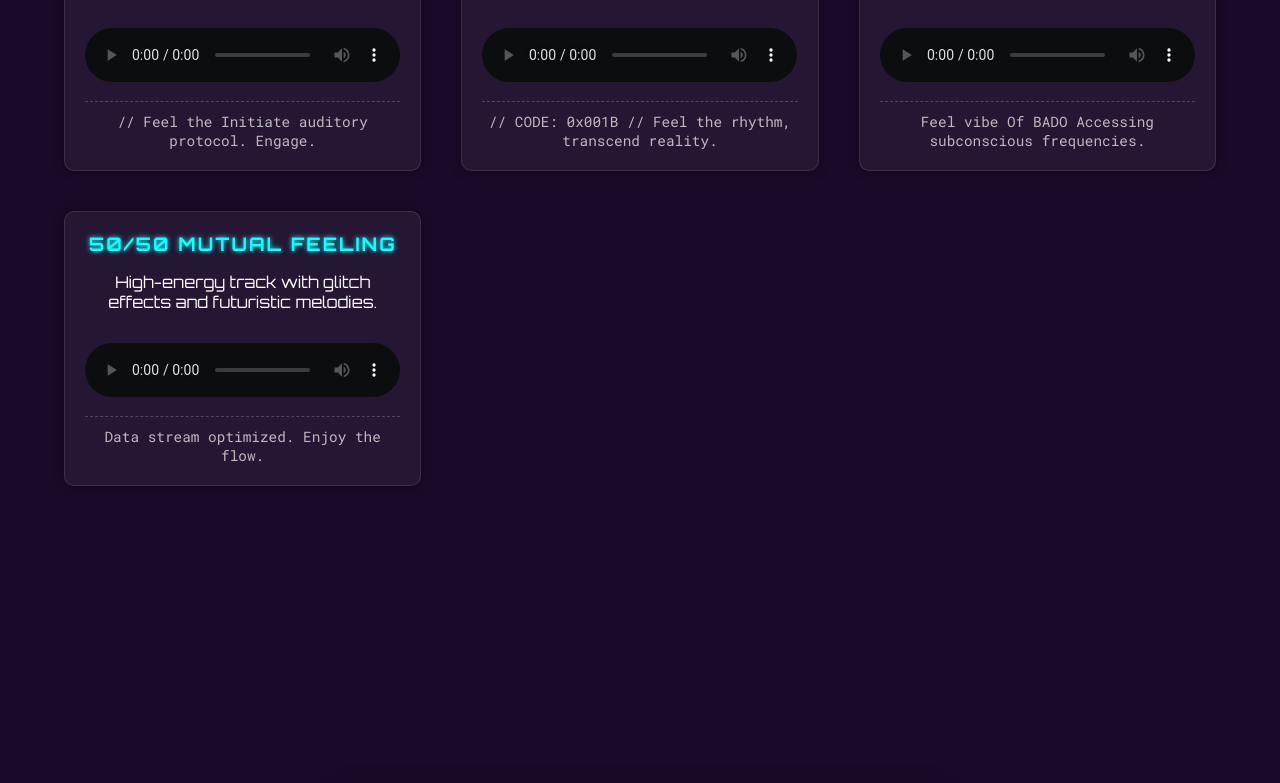
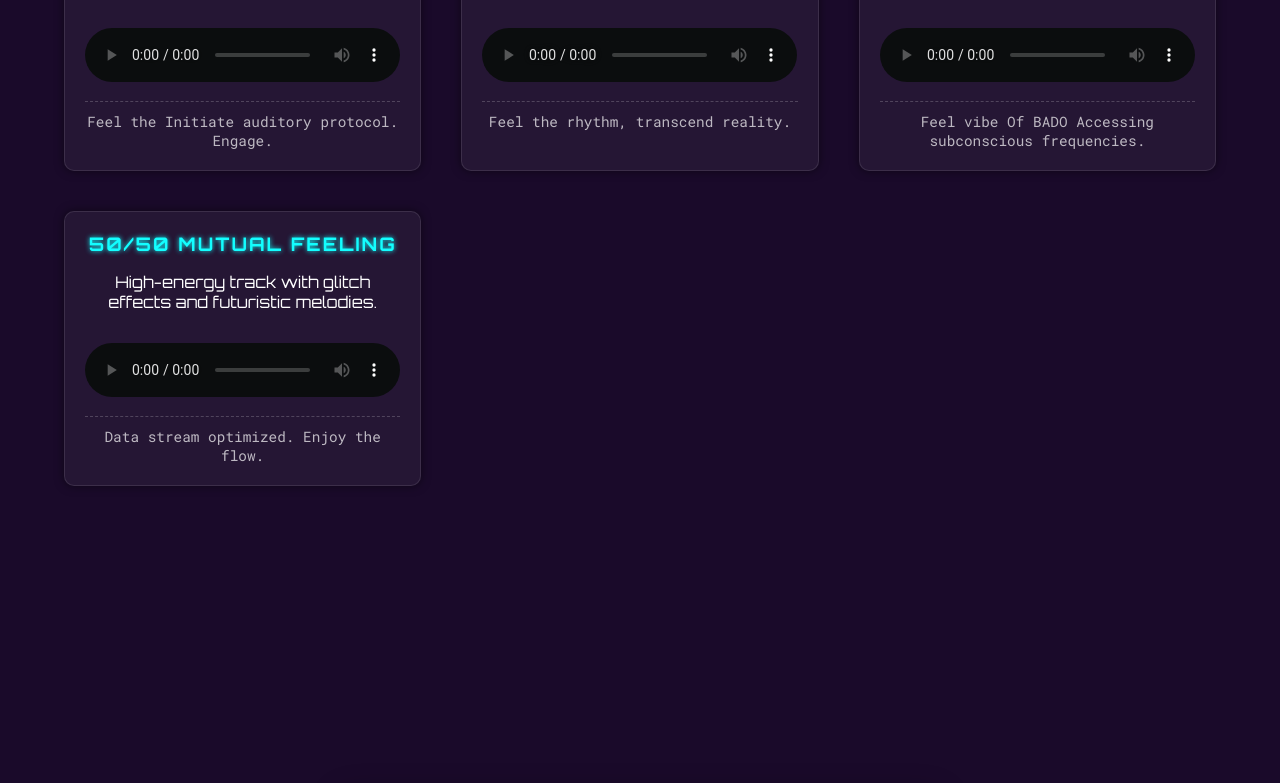
Before and after one commit to Onimix/Onimix, a plain HTML site: page index.html in a window 1280 px wide. Shown: the part 1364-2147 px from the top of the page. Drawn offline with Linux system fonts and the light colour scheme.

Commit message:
Update index.html

```diff
--- a/index.html
+++ b/index.html
@@ -567,7 +567,7 @@
                     <source src="alone_with_my_phone.mp3" type="audio/mpeg"> <!-- Placeholder for audio file -->
                     Your browser does not support the audio element.
                 </audio>
-                <div class="shoutout">// Feel the Initiate auditory protocol. Engage.</div>
+                <div class="shoutout">Feel the Initiate auditory protocol. Engage.</div>
             </div>
             <div class="song-card">
                 <h3>On Go Vibe</h3>
@@ -576,7 +576,7 @@
                       <source src="on_go_vibe.mp3" type="audio/mpeg">
                     Your browser does not support the audio element.
                 </audio>
-                <div class="shoutout">// CODE: 0x001B // Feel the rhythm, transcend reality.</div>
+                <div class="shoutout">Feel the rhythm, transcend reality.</div>
             </div>
             <div class="song-card">
                 <h3>Street Kai</h3>
```
